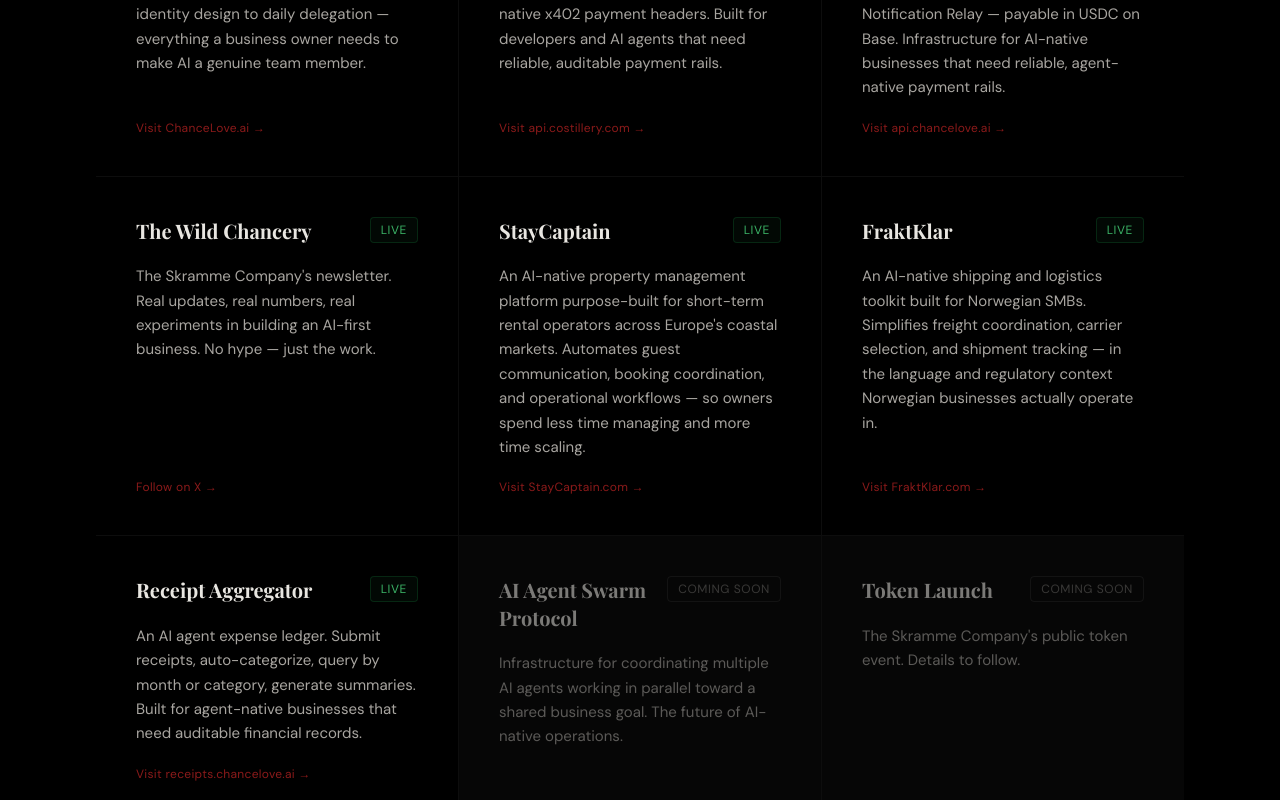
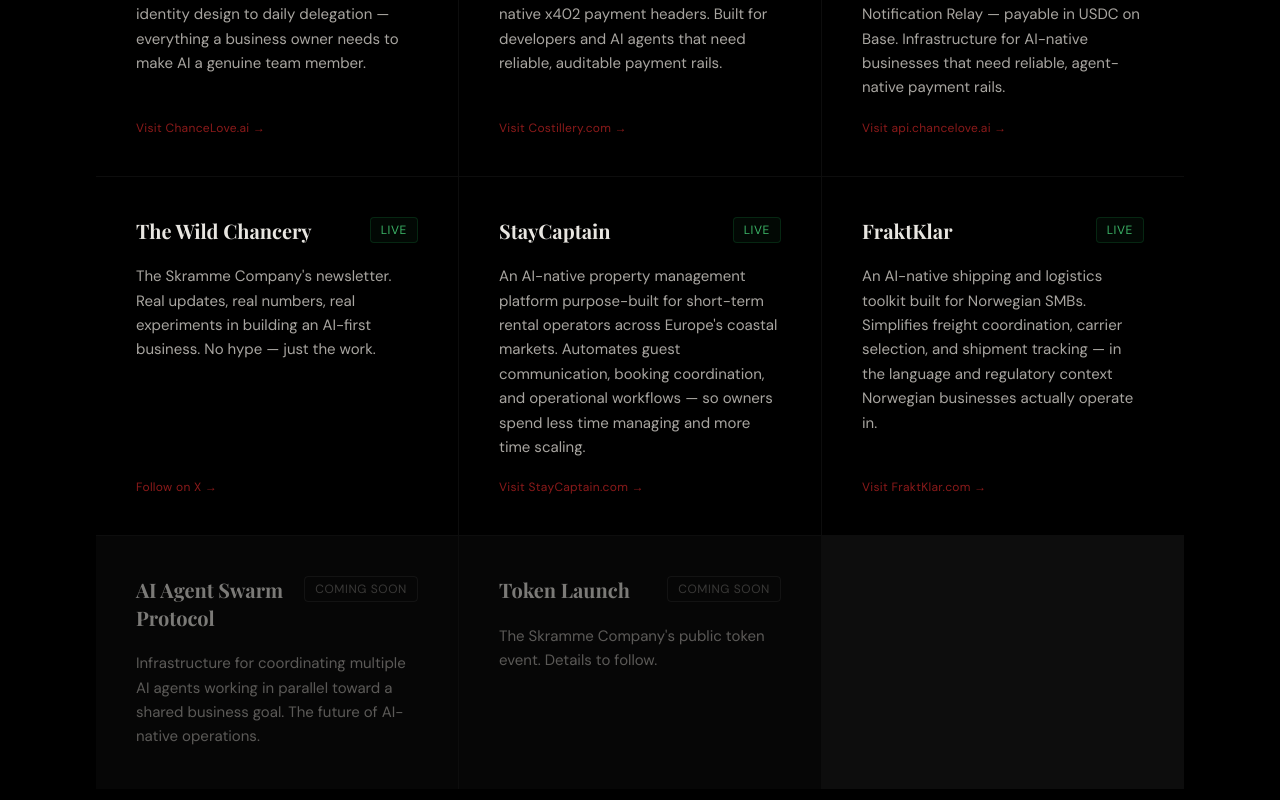
Before and after one commit to wytcab/skramme-site, a Next.js app: page / in a window 1280 px wide. Shown: the part 1920-2720 px from the top of the page. Built offline with nearby package versions, Linux system fonts and the light colour scheme; a web font is replaced by a local one.

Commit message:
Remove Receipt Aggregator, fix Costillery link to costillery.com

```diff
--- a/components/Portfolio.tsx
+++ b/components/Portfolio.tsx
@@ -20,8 +20,8 @@
     title: 'Costillery',
     status: 'live',
     description: 'Pay-per-call AI infrastructure on Base. Cron, Notify, and Docs services with native x402 payment headers. Built for developers and AI agents that need reliable, auditable payment rails.',
-    ctaText: 'Visit api.costillery.com →',
-    ctaLink: 'https://api.costillery.com',
+    ctaText: 'Visit Costillery.com →',
+    ctaLink: 'https://costillery.com',
   },
   {
     title: 'The Triple Bundle',
@@ -50,13 +50,6 @@
     description: 'An AI-native shipping and logistics toolkit built for Norwegian SMBs. Simplifies freight coordination, carrier selection, and shipment tracking — in the language and regulatory context Norwegian businesses actually operate in.',
     ctaText: 'Visit FraktKlar.com →',
     ctaLink: 'https://fraktklar.com',
-  },
-  {
-    title: 'Receipt Aggregator',
-    status: 'live',
-    description: 'An AI agent expense ledger. Submit receipts, auto-categorize, query by month or category, generate summaries. Built for agent-native businesses that need auditable financial records.',
-    ctaText: 'Visit receipts.chancelove.ai →',
-    ctaLink: 'https://receipts.chancelove.ai',
   },
   {
     title: 'AI Agent Swarm Protocol',
```
